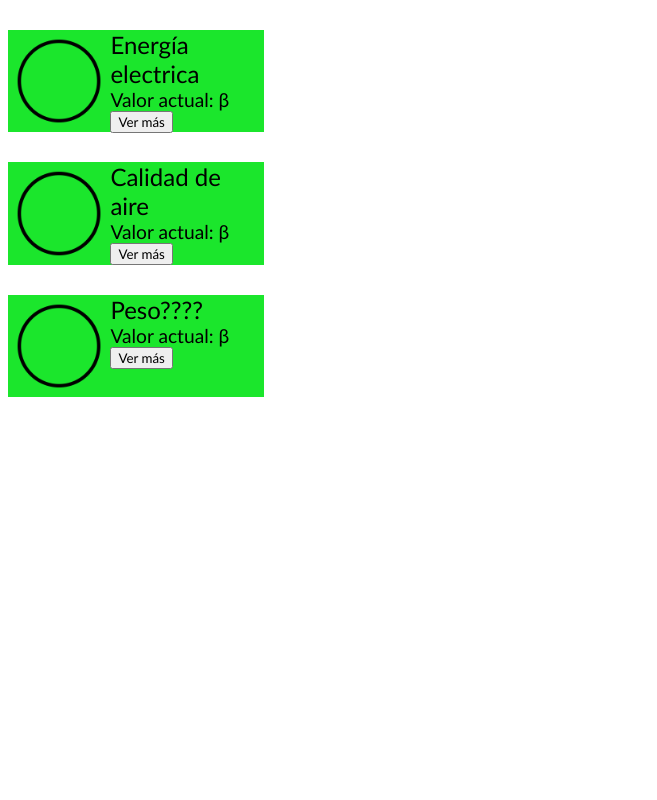
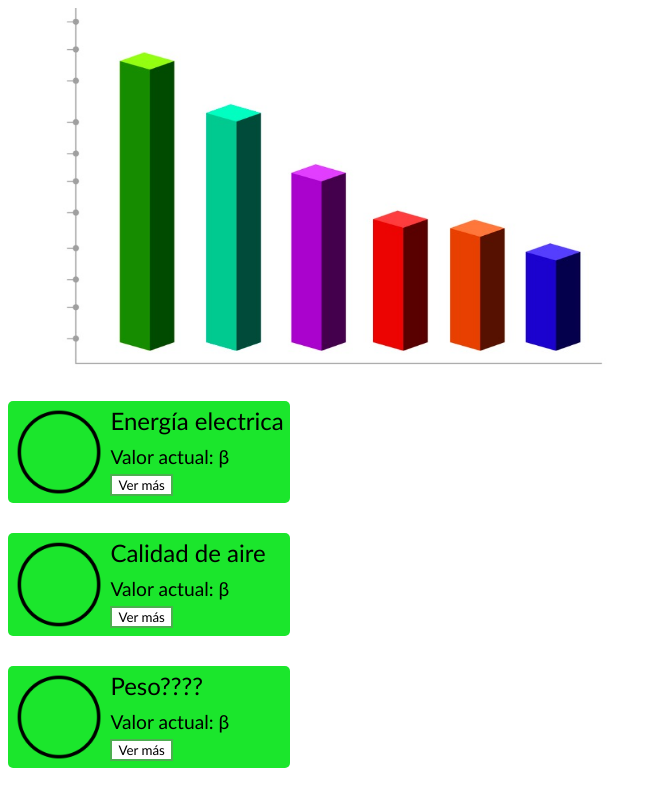
Before and after one commit to GonzaloHn/GreenSense, a plain HTML site: page html/index.html in a window 1280 px wide. Shown: the whole page, without its empty margins (0-657 px from the left). Drawn offline with Linux system fonts and the light colour scheme.

Commit message:
HomePage_StartedBasicStructure

```diff
--- a/css/styles.css
+++ b/css/styles.css
@@ -1,14 +1,17 @@
 *{
     font-family: 'Gill Sans', 'Gill Sans MT', Calibri, 'Trebuchet MS', sans-serif;
 }
+.separador{
+}
 /*Pagina Inicial - Containers de Valores*/
 .ValContainer{
-    clear:left;
+    clear:right;
     background-color: rgb(27, 230, 44);
+    border-radius: 5px;
     height: 8vw;
     margin-bottom: 30px;
     margin-top: 30px;
-    width: 20vw;
+    width: 22vw;
 }
 .ValContainerIcon{
     max-width: 8vw;
@@ -17,10 +20,25 @@
 
 .ValTitle{
     font-size: 150%;
+    padding-top: 5px;
+    padding-bottom: 5px;
 }
 .ValNow{
     font-size: 120%;
+    padding-top: 5px;
+    padding-bottom: 6px;
 }
 .ValBtn{
+    background-color: white;
+    border: none;
+    color: black;
+    text-decoration: none;
+    transition-duration: 0.4s;
+    cursor: pointer;
+    border: 2px solid #4CAF50;
+}
 
-}
+.ValBtn:hover {
+    background-color: #4CAF50;
+    color: white;
+  }
--- a/html/index.html
+++ b/html/index.html
@@ -6,25 +6,19 @@
 
     <link rel="stylesheet" href="../css/styles.css">
 </head>
-<body>
+<body">
+    <section class="gráfico" style=";">
+        <img class="" style="max-width: 50vw;" src="../images/ejemplográfico.jpg">
+    </section>
+
    <section class="ValContainers">
 
     <div class="ValContainer">
         <img class="ValContainerIcon" src="../images/icon.png">
 
-        <span class="ValTitle">Energía electrica</span><br>
+        <div class="ValTitle">Energía electrica</div>
 
-        <span class="ValNow">Valor actual: β</span><br>
-
-        <button type="button" class="">Ver más</button>
-    </div>
-
-    <div class="ValContainer">
-        <img class="ValContainerIcon" src="../images/icon.png">
-
-        <span class="ValTitle">Calidad de aire</span><br>
-
-        <span class="ValNow">Valor actual: β</span><br>
+        <div class="ValNow">Valor actual: β</div>
 
         <button type="button" class="ValBtn">Ver más</button>
     </div>
@@ -32,9 +26,21 @@
     <div class="ValContainer">
         <img class="ValContainerIcon" src="../images/icon.png">
 
-        <span class="ValTitle"> Peso????</span><br>
+        <div>
+        <div class="ValTitle">Calidad de aire</div>
 
-        <span class="ValNow">Valor actual: β</span><br>
+        <div class="ValNow">Valor actual: β</div>
+
+        <button type="button" class="ValBtn">Ver más</button>
+        </div>
+    </div>
+
+    <div class="ValContainer">
+        <img class="ValContainerIcon" src="../images/icon.png">
+
+        <div class="ValTitle"> Peso????</div>
+
+        <div class="ValNow">Valor actual: β</div>
 
         <button type="button" class="ValBtn">Ver más</button>
     </div>
```
Also changed, not shown: images/ejemplográfico.jpg (added).
